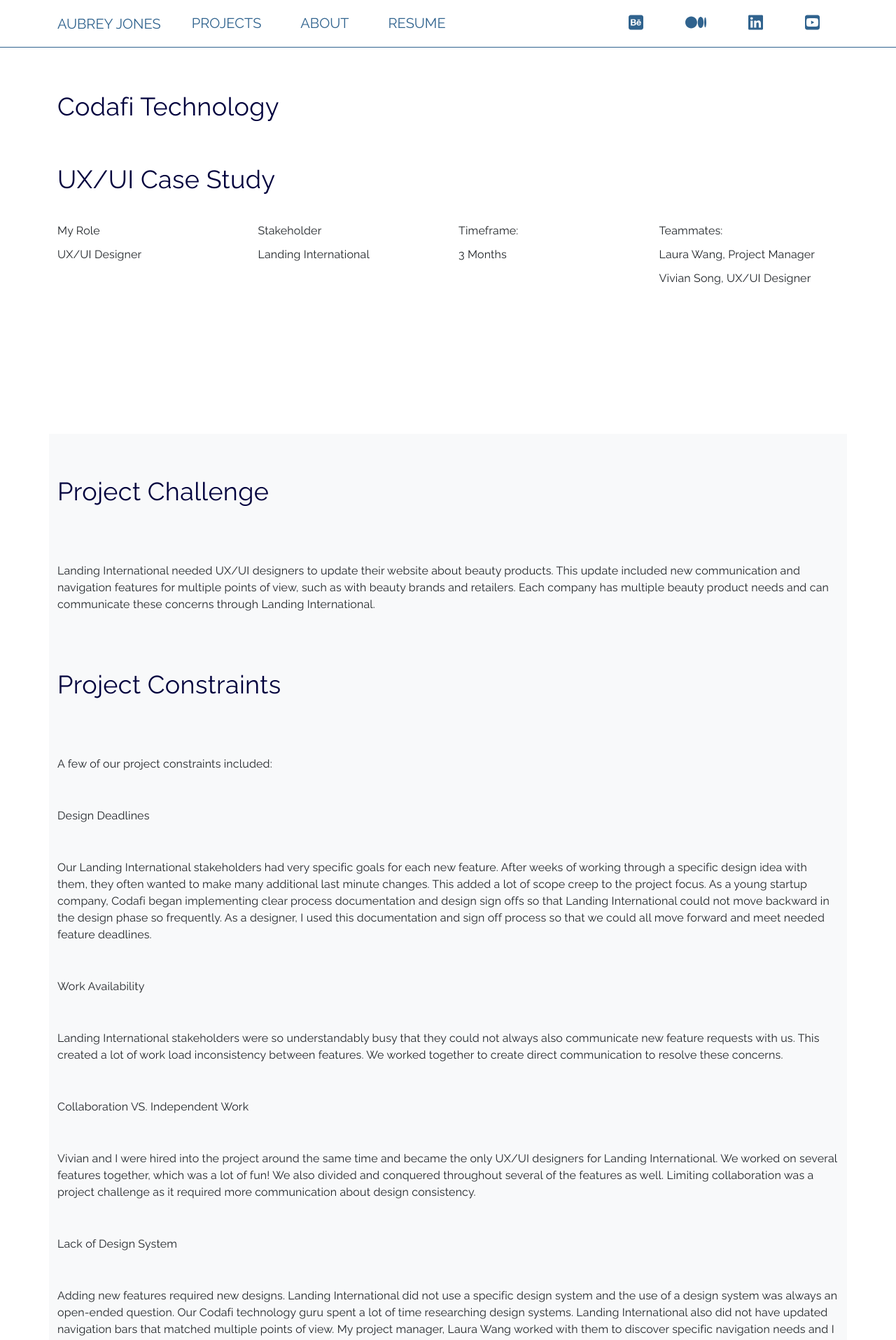
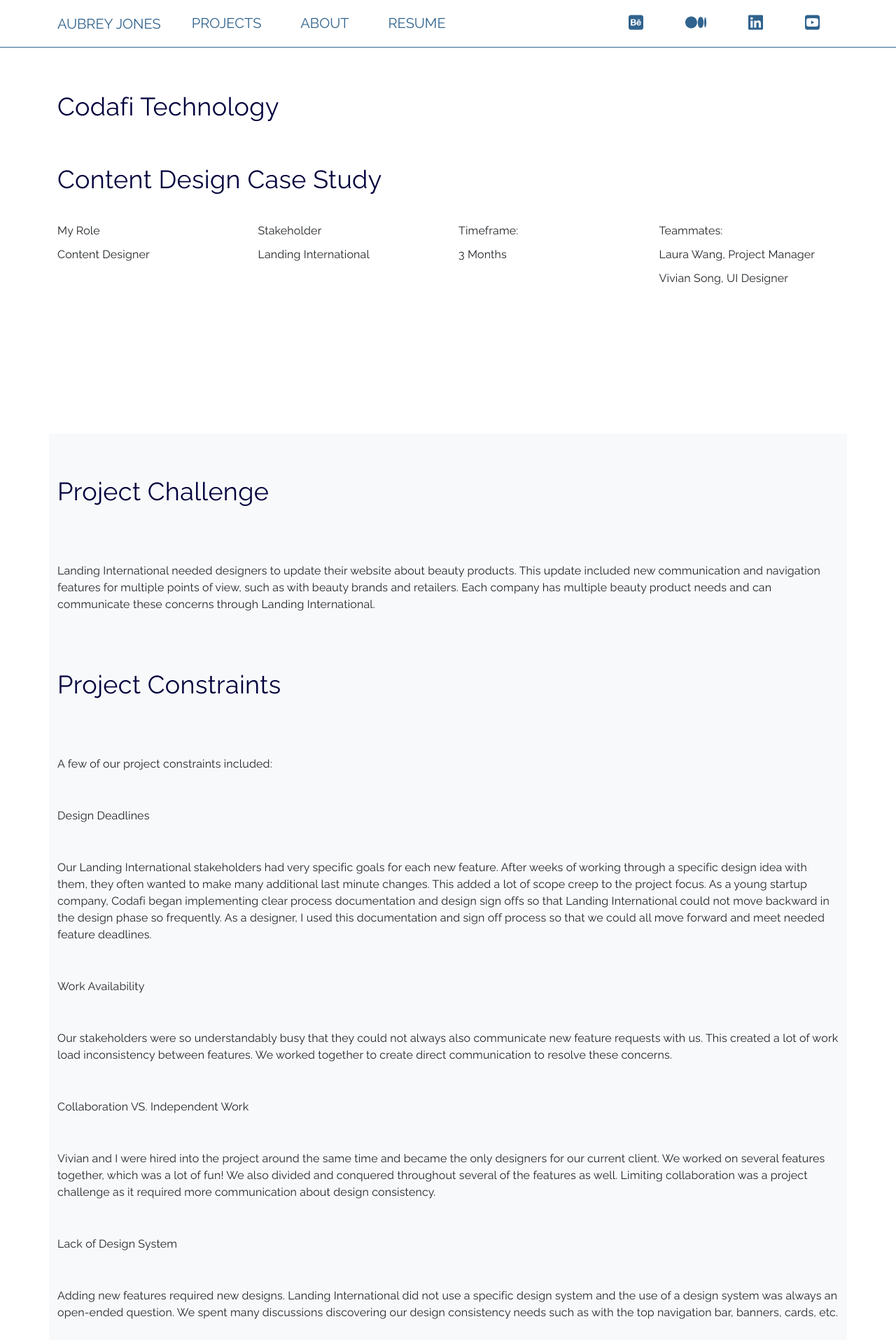
Before and after one commit to aubreyjonescreatives/ux-ui-portfolio, a React (Create React App) app: page /codafitechnology in a window 1280 px wide. Shown: the top 1915 px of the page at 70% size. Built offline with nearby package versions, Linux system fonts and the light colour scheme.

Commit message:
updated codafi to content design

```diff
--- a/src/Pages/CT.js
+++ b/src/Pages/CT.js
@@ -169,7 +169,7 @@ const CT = () => {
 <Typography sx={headerStylesA} id="top">Codafi Technology</Typography>
 
 
-<Typography sx={headerStylesA} id="top">UX/UI Case Study</Typography>
+<Typography sx={headerStylesA} id="top">Content Design Case Study</Typography>
 
 </Container>
 
@@ -182,7 +182,7 @@ const CT = () => {
   My Role
 </Typography >
 <Typography sx={flcInfo}>
-  UX/UI Designer
+  Content Designer
 </Typography>
 
 
@@ -219,7 +219,7 @@ const CT = () => {
   Laura Wang, Project Manager
 </Typography>
 <Typography sx={flcInfo}>
-  Vivian Song, UX/UI Designer
+  Vivian Song, UI Designer
 </Typography>
 
 
@@ -238,7 +238,7 @@ const CT = () => {
 <Box sx={boxStylesB}>
   <Container>
 <Typography sx={headerStylesB}>Project Challenge</Typography>
-<Typography sx={paragraphA}>Landing International needed UX/UI designers to update their website about beauty products. This update included new
+<Typography sx={paragraphA}>Landing International needed designers to update their website about beauty products. This update included new
 communication and navigation features for multiple points of view, such as with beauty brands and retailers. Each company has multiple beauty product needs
 and can communicate these concerns through Landing International.</Typography>
 </Container>
@@ -256,22 +256,21 @@ As a designer, I used this documentation and sign off process so that we could a
 <Typography sx={paragraphA}>
   Work Availability
 </Typography>
-<Typography sx={paragraphA}>Landing International stakeholders were so understandably busy that they could not always also communicate new
+<Typography sx={paragraphA}>Our stakeholders were so understandably busy that they could not always also communicate new
 feature requests with us. This created a lot of work load inconsistency between features. We worked together to create direct
 communication to resolve these concerns.</Typography>
 <Typography sx={paragraphA}>
   Collaboration VS. Independent Work
 </Typography>
-<Typography sx={paragraphA}>Vivian and I were hired into the project around the same time and became the only UX/UI designers for Landing International. We
+<Typography sx={paragraphA}>Vivian and I were hired into the project around the same time and became the only designers for our current client. We
 worked on several features together, which was a lot of fun! We also divided and conquered throughout several of the features as well. Limiting collaboration
 was a project challenge as it required more communication about design consistency. </Typography>
 <Typography sx={paragraphA}>
   Lack of Design System
 </Typography>
 <Typography sx={paragraphA}>Adding new features required new designs. Landing International did not use a specific design system and the use of a design
-system was always an open-ended question. Our Codafi technology guru spent a lot of time researching design systems. Landing International also did not have
-updated navigation bars that matched multiple points of view. My project manager, Laura Wang worked with them to discover specific navigation needs and I implemented
-them into the updated designs.  </Typography>
+system was always an open-ended question. We spent many discussions discovering our design consistency needs such as with the top navigation bar, banners, cards,
+etc. </Typography>
 
 
 </Container>
@@ -539,13 +538,13 @@ audience could find new features through faster user flows. I updated the layout
 <Row>
 <Col>
 <Typography sx={paragraphB}>
- 1. Each wireframe required pixel-to-pixel perfection with UI design principles such as alignment, whitespace, chunking, etc.
+ 1. Each wireframe required pixel-to-pixel content perfection with UI design principles such as alignment, whitespace, chunking, etc.
 </Typography>
 <Typography sx={paragraphB}>
  2. Exact wants and needs happened through verbal and written communication.
 </Typography>
 <Typography sx={paragraphB}>
- 3. I gained more Figma practice throughout this redesign.
+ 3. I gained more Figma practice throughout this project.
 </Typography>
 
 </Col>
--- a/src/Pages/Landing.js
+++ b/src/Pages/Landing.js
@@ -10,7 +10,7 @@ import Typography from '@mui/material/Typography';
 import Box from '@mui/material/Box';
 import Link from '@mui/material/Link';
 import { Icon } from '@iconify/react';
-//import WebsiteUIDesignandRedesign from '../Images/codafi/websiteuidesign.png';
+import CodafiContentDesign from '../Images/codafi/websiteuidesign.png';
 import CCFinalMockups from '../Images/catwalkcompany/images/hi-fidelitywireframes/updated-signup-login.png';
 import FLCINCMockup from '../Images/algebra1images/heuristicimages/ruleone-old.png';
 import ApparelDesigns from '../Images/appareldesigns/define/journeymap.svg';
@@ -279,8 +279,26 @@ return (
         <Typography gutterBottom variant="h5" component="div" sx={cardText}>
         FLC INC
         </Typography>
+        </CardContent>
+      </Link>
+    </Card>
+
+
+    </Col>
+
+     <Col sm={12} md={4} xl={4}>
+
+    <Card sx={cardStyles} className="cardStyles">
+<Link href="/codafitechnology" sx={linkStyles} target="_blank" style={{textDecoration: "none", color: "#30638E"}}>
+      <CardMedia
+        component="img"
+        alt="Codafi Content Design"
+        sx={cardStylesImage}
+        image={CodafiContentDesign}
+      />
+      <CardContent>
         <Typography gutterBottom variant="h5" component="div" sx={cardText}>
-        Content Redesign
+        Codafi Technology
         </Typography>
         </CardContent>
       </Link>
@@ -289,31 +307,7 @@ return (
 
     </Col>
 
-    {/* <Col sm={12} md={6} xl={6}>
-
-    <Card sx={cardStyles} className="cardStyles">
-<Link href="/codafitechnology" sx={linkStyles} target="_blank" style={{textDecoration: "none", color: "#30638E"}}>
-      <CardMedia
-        component="img"
-        alt="Freelance E-Commerce UX/UI Case Study"
-        sx={cardStylesImage}
-        image={WebsiteUIDesignandRedesign}
-      />
-      <CardContent>
-        <Typography gutterBottom variant="h5" component="div" sx={cardText}>
-        Codafi Technology
-        </Typography>
-        <Typography gutterBottom variant="h5" component="div" sx={cardText}>
-        UI Design
-        </Typography>
-        </CardContent>
-      </Link>
-    </Card>
-
-
-    </Col> */}
-
-    <Col sm={12} md={4} xl={4}>
+    {/* <Col sm={12} md={4} xl={4}>
 
     <Card sx={cardStyles} className="cardStyles">
 <Link href="/catwalkco" sx={linkStyles} target="_blank" style={{textDecoration: "none", color: "#30638E"}}>
@@ -335,7 +329,7 @@ return (
     </Card>
 
 
-    </Col>
+    </Col> */}
 
 
     <Col sm={12} md={4} xl={4}>
```
